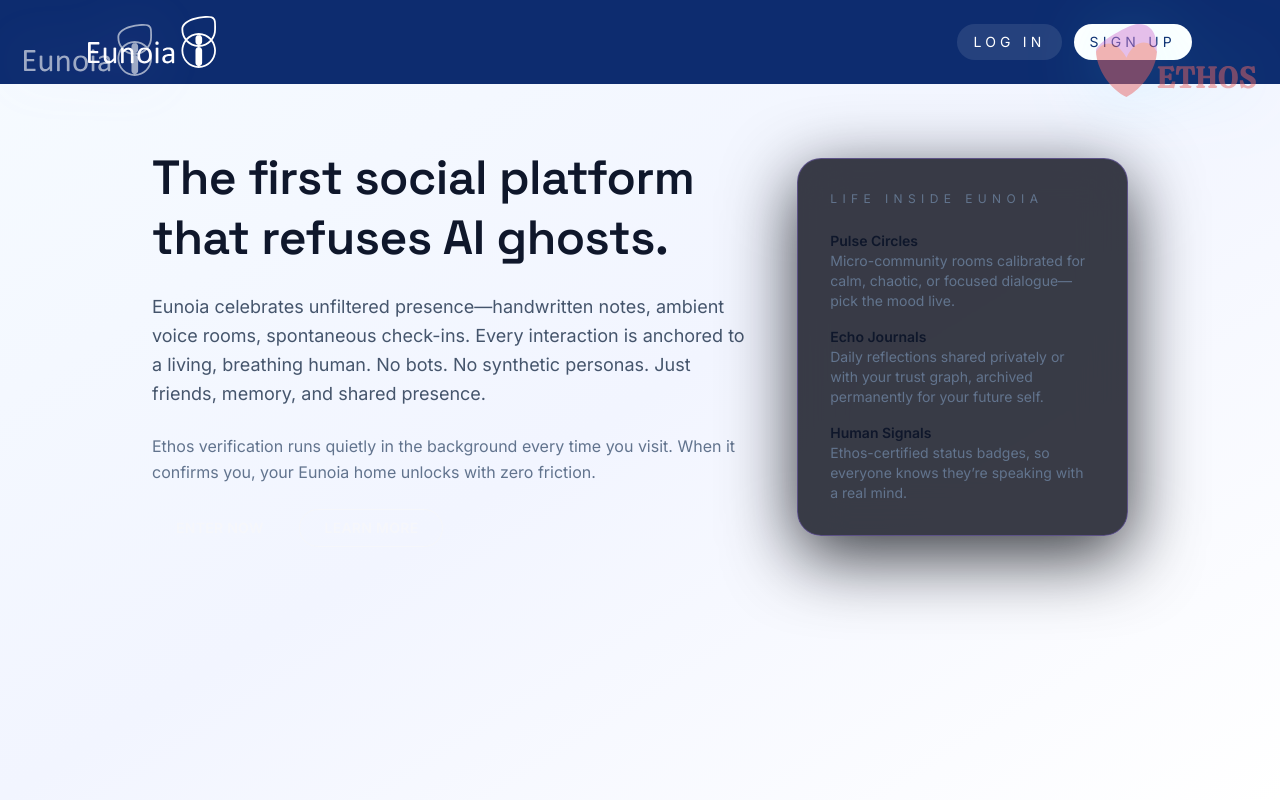
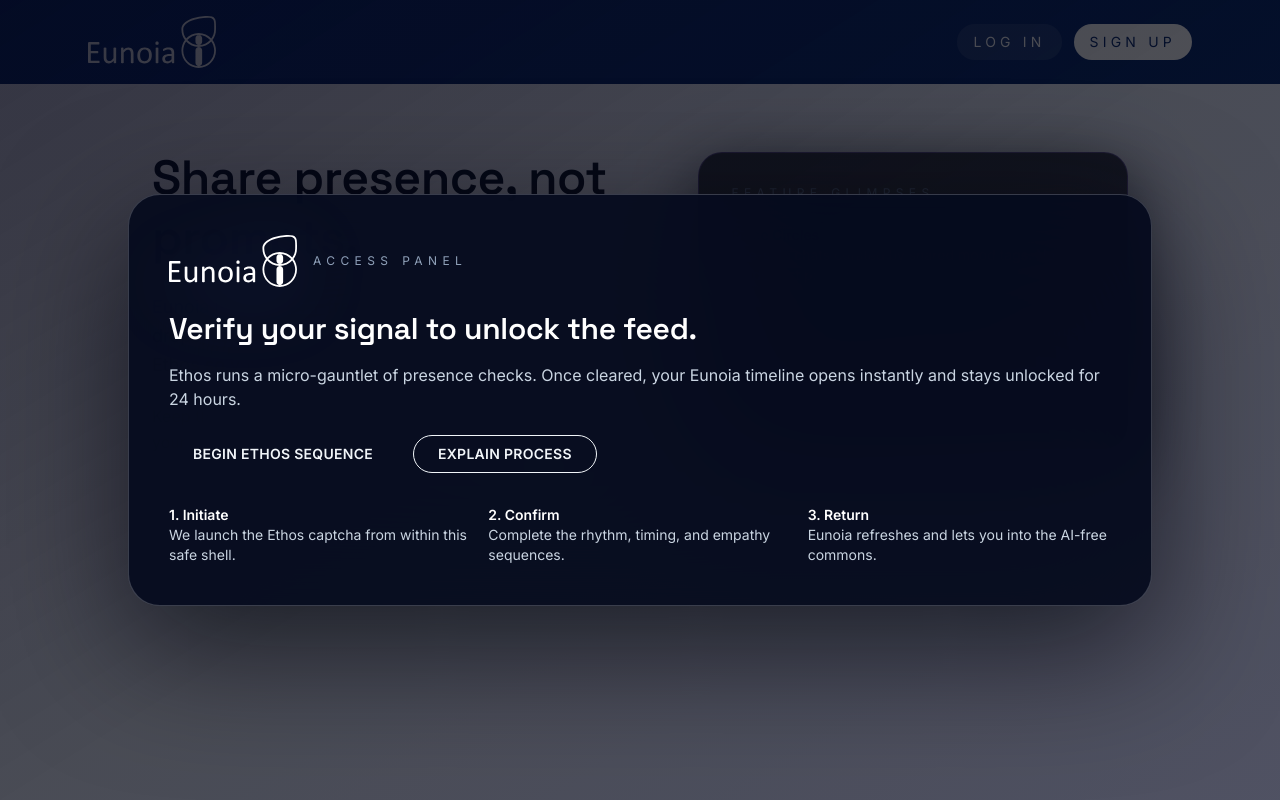
Before and after one commit to krigubir/hackathon-2025, a React (Vite) app: page / in a window 1280 px wide. Built offline with nearby package versions, Linux system fonts and the light colour scheme.

Commit message:
redesign landing page

```diff
--- a/src/components/CaptchaContainer.tsx
+++ b/src/components/CaptchaContainer.tsx
@@ -12,22 +12,22 @@ export const CaptchaContainer: React.FC<CaptchaContainerProps> = ({
   children,
 }) => {
   return (
-    <section className="relative min-h-screen overflow-hidden px-6 py-16">
-      <div className="absolute inset-0 bg-hero-glow opacity-60 blur-3xl pointer-events-none" />
-      <div className="relative mx-auto flex max-w-5xl flex-col items-center justify-center">
-        <div className="gradient-border w-full animate-fade-in">
-          <div className="glass-panel relative z-10 p-10">
-            <div className="grid-lines" />
-            <div className="relative z-10 text-center mb-12 animate-slide-up">
-              <p className="text-xs tracking-[0.6em] text-accent-neon/80 uppercase mb-4">
-                HUMAN VERIFICATION
-              </p>
-              <h1 className="text-4xl md:text-5xl font-bold heading-glow mb-4">{title}</h1>
-              <p className="text-muted text-base md:text-lg max-w-3xl mx-auto">{description}</p>
-            </div>
-            <div className="relative z-10">{children}</div>
-          </div>
+    <section className="relative overflow-hidden rounded-[32px] border border-white/20 bg-[#050716]/95 p-10 text-slate-100 shadow-[0_50px_140px_rgba(2,4,18,0.7)] backdrop-blur-3xl">
+      <div className="pointer-events-none absolute inset-0 bg-[radial-gradient(circle_at_top,rgba(71,121,255,0.25),transparent_45%)] opacity-80" />
+      <div className="pointer-events-none absolute inset-0 bg-[radial-gradient(circle_at_bottom,rgba(13,255,227,0.18),transparent_55%)]" />
+      <div className="relative z-10">
+        <div className="text-center mb-10">
+          <p className="text-xs tracking-[0.6em] text-accent-neon/80 uppercase mb-3">
+            HUMAN VERIFICATION
+          </p>
+          <h1 className="text-4xl md:text-5xl font-bold heading-glow mb-3">
+            {title}
+          </h1>
+          <p className="text-slate-300 text-base md:text-lg max-w-3xl mx-auto">
+            {description}
+          </p>
         </div>
+        <div className="text-slate-100">{children}</div>
       </div>
     </section>
   );
--- a/src/routes/__root.tsx
+++ b/src/routes/__root.tsx
@@ -1,5 +1,4 @@
 import { createRootRoute, Outlet } from "@tanstack/react-router";
-import EthosLogo from "../assets/Ethos.svg";
 import EunoiaLogo from "../assets/Eunoia.svg";
 
 export const Route = createRootRoute({
@@ -8,20 +7,93 @@ export const Route = createRootRoute({
 
 function RootComponent() {
   return (
-    <div className="relative min-h-screen bg-background text-foreground">
-      <div className="pointer-events-none fixed top-0 left-0 right-0 z-30 flex items-start justify-between px-6 py-6">
-        <img
-          src={EunoiaLogo}
-          alt="Eunoia identity mark"
-          className="w-32 opacity-60 mix-blend-screen drop-shadow-[0_0_25px_rgba(157,123,255,0.4)]"
-        />
-        <img
-          src={EthosLogo}
-          alt="Ethos identity mark"
-          className="w-40 opacity-50 mix-blend-screen drop-shadow-[0_0_35px_rgba(70,240,255,0.35)]"
-        />
+    <div className="relative min-h-screen bg-[#02040f] text-foreground">
+      <LandingBackdrop />
+      <div
+        className="pointer-events-none fixed inset-0 bg-linear-to-br from-[#020312]/80 via-[#01030c]/70 to-[#050b1f]/70"
+        aria-hidden="true"
+      />
+      <div className="relative z-20 flex min-h-screen items-center justify-center px-4 py-10">
+        <div className="w-full max-w-5xl">
+          <Outlet />
+        </div>
       </div>
-      <Outlet />
     </div>
   );
 }
+
+function LandingBackdrop() {
+  return (
+    <div
+      className="pointer-events-none fixed inset-0 overflow-y-auto"
+      aria-hidden="true"
+    >
+      <div className="min-h-screen bg-linear-to-br from-[#f7f5ff] via-[#f0f4ff] to-[#fbf6ff] text-foreground">
+        <header className="bg-[#0d2c6f] text-white">
+          <div className="mx-auto flex w-full max-w-6xl items-center justify-between px-6 py-4">
+            <img src={EunoiaLogo} alt="Eunoia" className="w-32" />
+            <div className="flex gap-3 text-sm">
+              <div className="rounded-full bg-white/10 px-4 py-2 uppercase tracking-[0.3em]">
+                Log in
+              </div>
+              <div className="rounded-full bg-white text-[#0d2c6f] px-4 py-2 uppercase tracking-[0.3em]">
+                Sign up
+              </div>
+            </div>
+          </div>
+        </header>
+
+        <div className="mx-auto flex w-full max-w-5xl flex-col gap-12 px-6 py-16 md:flex-row md:items-center md:justify-between">
+          <section className="space-y-6">
+            <h1 className="text-5xl font-semibold text-slate-900 leading-tight">
+              Share presence, not prompts.
+            </h1>
+            <p className="text-lg text-slate-600 leading-relaxed">
+              Eunoia is a 100% AI-free social garden. Notes, audio drops, and
+              pulse circles are all authenticated through Ethos so you always
+              meet a real human.
+            </p>
+            <p className="text-base text-slate-500 leading-relaxed">
+              Keep the tab open—verification happens invisibly and renews your
+              access token every 24 hours.
+            </p>
+          </section>
+
+          <section className="glass-panel w-full max-w-md space-y-6 border border-white/70 bg-white/60 p-8 text-left shadow-2xl backdrop-blur-xl">
+            <p className="text-xs uppercase tracking-[0.45em] text-slate-500">
+              Feature Glimpses
+            </p>
+            <ul className="space-y-4 text-sm text-slate-600">
+              <li>
+                <span className="font-semibold text-slate-900">
+                  Pulse Circles
+                </span>
+                <p className="text-slate-500">
+                  Fire-side chats curated by shared mood tags. No feeds, just
+                  presence.
+                </p>
+              </li>
+              <li>
+                <span className="font-semibold text-slate-900">
+                  Echo Journals
+                </span>
+                <p className="text-slate-500">
+                  Daily reflections logged privately or sent to your trust
+                  lattice.
+                </p>
+              </li>
+              <li>
+                <span className="font-semibold text-slate-900">
+                  Human Signals
+                </span>
+                <p className="text-slate-500">
+                  Ethos badges that fade if you miss a verification cycle.
+                </p>
+              </li>
+            </ul>
+          </section>
+        </div>
+      </div>
+    </div>
+  );
+}
--- a/src/routes/index.tsx
+++ b/src/routes/index.tsx
@@ -26,77 +26,46 @@ function LandingPage() {
   };
 
   return (
-    <div className="min-h-screen bg-linear-to-br from-[#f6fbff] via-[#f2f5ff] to-white text-foreground">
-      <header className="bg-[#0d2c6f] text-white">
-        <div className="mx-auto flex w-full max-w-6xl items-center justify-between px-6 py-4">
-          <img src={EunoiaLogo} alt="Eunoia" className="w-32" />
-          <div className="flex gap-3 text-sm">
-            <button className="rounded-full bg-white/10 px-4 py-2 uppercase tracking-[0.3em]">
-              Log in
-            </button>
-            <button className="rounded-full bg-white text-[#0d2c6f] px-4 py-2 uppercase tracking-[0.3em]">
-              Sign up
-            </button>
+    <div className="space-y-6 text-slate-100">
+      <div className="rounded-[32px] border border-white/20 bg-[#060b1e]/95 p-10 shadow-[0_40px_130px_rgba(1,3,12,0.65)] backdrop-blur-3xl">
+        <div className="flex items-center gap-4">
+          <img
+            src={EunoiaLogo}
+            alt="Eunoia"
+            className="w-32 drop-shadow-[0_10px_40px_rgba(93,137,255,0.35)]"
+          />
+          <span className="text-xs uppercase tracking-[0.45em] text-slate-400">
+            Access Panel
+          </span>
+        </div>
+        <div className="mt-6 space-y-4">
+          <h1 className="text-3xl font-semibold text-white">
+            Verify your signal to unlock the feed.
+          </h1>
+          <p className="text-slate-300">
+            Ethos runs a micro-gauntlet of presence checks. Once cleared, your
+            Eunoia timeline opens instantly and stays unlocked for 24 hours.
+          </p>
+        </div>
+        <div className="mt-6 flex flex-wrap gap-4">
+          <Button onClick={handleBegin}>Begin Ethos Sequence</Button>
+          <Button variant="secondary">Explain process</Button>
+        </div>
+        <div className="mt-8 grid gap-4 md:grid-cols-3 text-sm text-slate-300">
+          <div>
+            <p className="font-semibold text-white">1. Initiate</p>
+            <p>We launch the Ethos captcha from within this safe shell.</p>
+          </div>
+          <div>
+            <p className="font-semibold text-white">2. Confirm</p>
+            <p>Complete the rhythm, timing, and empathy sequences.</p>
+          </div>
+          <div>
+            <p className="font-semibold text-white">3. Return</p>
+            <p>Eunoia refreshes and lets you into the AI-free commons.</p>
           </div>
         </div>
-      </header>
-
-      <main className="mx-auto flex w-full max-w-5xl flex-col gap-12 px-6 py-16 md:flex-row md:items-center md:justify-between">
-        <section className="space-y-6">
-          <h1 className="text-5xl font-semibold text-slate-900 leading-tight">
-            The first social platform that refuses AI ghosts.
-          </h1>
-          <p className="text-lg text-slate-600 leading-relaxed">
-            Eunoia celebrates unfiltered presence—handwritten notes, ambient
-            voice rooms, spontaneous check-ins. Every interaction is anchored to
-            a living, breathing human. No bots. No synthetic personas. Just
-            friends, memory, and shared presence.
-          </p>
-          <p className="text-slate-500 text-base leading-relaxed">
-            Ethos verification runs quietly in the background every time you
-            visit. When it confirms you, your Eunoia home unlocks with zero
-            friction.
-          </p>
-          <div className="flex gap-3">
-            <Button onClick={handleBegin}>Enter Now</Button>
-            <Button variant="secondary">Learn More</Button>
-          </div>
-        </section>
-        <section className="glass-panel w-full max-w-md space-y-6 border border-white/70 bg-white/60 p-8 text-left shadow-2xl backdrop-blur-xl">
-          <p className="text-xs uppercase tracking-[0.45em] text-slate-500">
-            Life inside Eunoia
-          </p>
-          <ul className="space-y-4 text-sm text-slate-600">
-            <li>
-              <span className="font-semibold text-slate-900">
-                Pulse Circles
-              </span>
-              <p className="text-slate-500">
-                Micro-community rooms calibrated for calm, chaotic, or focused
-                dialogue—pick the mood live.
-              </p>
-            </li>
-            <li>
-              <span className="font-semibold text-slate-900">
-                Echo Journals
-              </span>
-              <p className="text-slate-500">
-                Daily reflections shared privately or with your trust graph,
-                archived permanently for your future self.
-              </p>
-            </li>
-            <li>
-              <span className="font-semibold text-slate-900">
-                Human Signals
-              </span>
-              <p className="text-slate-500">
-                Ethos-certified status badges, so everyone knows they’re
-                speaking with a real mind.
-              </p>
-            </li>
-          </ul>
-        </section>
-      </main>
+      </div>
 
       {showDialog && (
         <div className="fixed inset-0 z-50 flex items-center justify-center bg-black/40 px-4">
@@ -110,9 +79,10 @@ function LandingPage() {
               the next 24 hours.
             </p>
             <div className="flex justify-end gap-3">
-              <Button variant="danger" onClick={handleBegin}>
-                Go to Ethos Captcha
+              <Button variant="secondary" onClick={() => setShowDialog(false)}>
+                Later
               </Button>
+              <Button onClick={handleBegin}>Go to Ethos Captcha</Button>
             </div>
           </div>
         </div>
```
